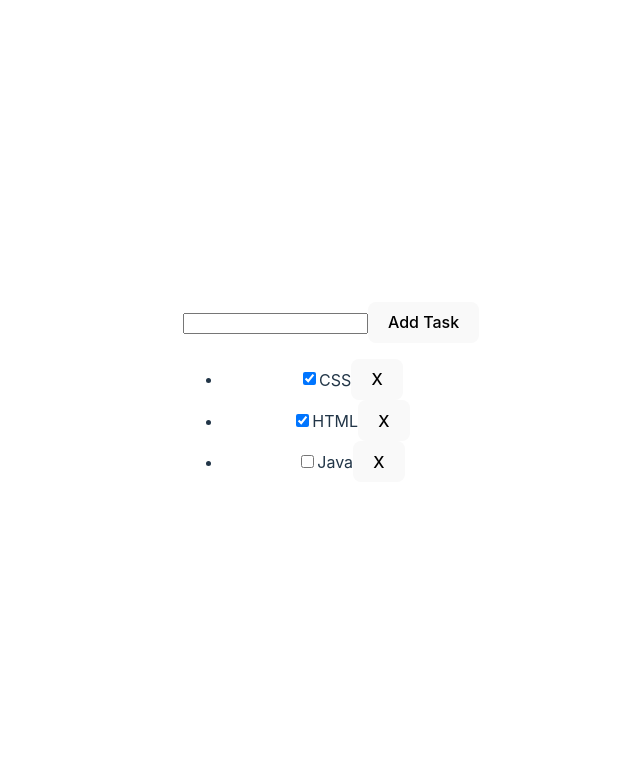
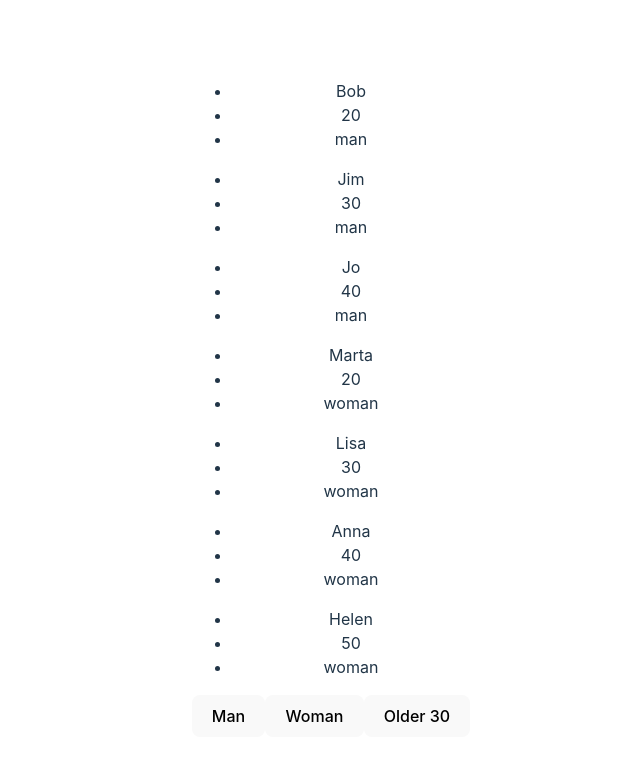
Before and after one commit to APTEMKA-87/vite_selftodo_1, a React (Vite) app: page / in a window 1280 px wide. Shown: the top 760 px of the page, without its empty margins (309-949 px from the left). Built offline with nearby package versions, Linux system fonts and the light colour scheme.

Commit message:
фильтрация мужчин

```diff
--- a/src/App.tsx
+++ b/src/App.tsx
@@ -1,33 +1,47 @@
 import './App.css'
 import Todolist from "./Todolist";
-import {v1} from "uuid";
 import {useState} from "react";
+
+
+type SexType = 'man' | 'woman'
+
+export type PioplesType = {
+    name: string
+    age: number
+    sex: SexType
+}
 
 function App() {
 
+    const pioples: PioplesType[] = [
+        {name: 'Bob', age: 20, sex: 'man'},
+        {name: 'Jim', age: 30, sex: 'man'},
+        {name: 'Jo', age: 40, sex: 'man'},
+        {name: 'Marta', age: 20, sex: 'woman'},
+        {name: 'Lisa', age: 30, sex: 'woman'},
+        {name: 'Anna', age: 40, sex: 'woman'},
+        {name: 'Helen', age: 50, sex: 'woman'},
+    ]
 
-    const [tasks, SetTasks] = useState([
-        {id: v1(), title: 'CSS', isDone: true},
-        {id: v1(), title: 'HTML', isDone: true},
-        {id: v1(), title: 'Java', isDone: false}
-    ])
+    const [filter, setFilter] = useState('')
 
-    const addTask = () => {
-        console.log('din')
+    let filteredPioples = pioples
+
+    if (filter === 'Man') {
+        filteredPioples = pioples.filter(p => p.sex === 'man')
     }
 
-    const removeTask = () => {
-        console.log('don')
+    const sexFilter = (value: string) => {
+        setFilter(value)
     }
 
     return (
-        <>
+        <div className='App'>
             <Todolist
-                tasks={tasks}
-                addTask={addTask}
-                removeTask={removeTask}
+                pioples={filteredPioples}
+                sexFilter={sexFilter}
             />
-        </>
+        </div>
     )
 }
 
--- a/src/Todolist.tsx
+++ b/src/Todolist.tsx
@@ -1,49 +1,28 @@
-
-export type TasksType = {
-    id: string
-    title: string
-    isDone: boolean
-}
+import {PioplesType} from "./App";
 
 type PropsType = {
-    tasks: TasksType[]
-    addTask: () => void
-    removeTask: () => void
+    pioples: PioplesType[]
+    sexFilter: (value: string) => void
 }
 
 const Todolist = (props: PropsType) => {
+    return (
+        <div>
 
-    const addTaskHandler = () => {
-        props.addTask()
-    }
+            {props.pioples.map(p => {
+                return <ul>
+                    <li>{p.name}</li>
+                    <li>{p.age}</li>
+                    <li>{p.sex}</li>
+                </ul>
+            })}
 
-    const removeTaskHandler = () => {
-        props.removeTask()
-    }
-
-    return (
-        <>
-            <div>
-                <input/>
-                <button onClick={addTaskHandler}>Add Task</button>
-            </div>
-            <div>
-                <ul>
-                    {props.tasks.map(el => <li>
-                        <input type="checkbox"
-                               checked={el.isDone}/>
-                        <span>
-                            {el.title}
-                        </span>
-                        <button
-                            onClick={removeTaskHandler}
-                        >Х
-                        </button>
-                    </li>)
-                    }
-                </ul>
-            </div>
-        </>
+            <button onClick={() => {props.sexFilter('Man')
+            }}>Man
+            </button>
+            <button>Woman</button>
+            <button>Older 30</button>
+        </div>
     );
 };
 
```
